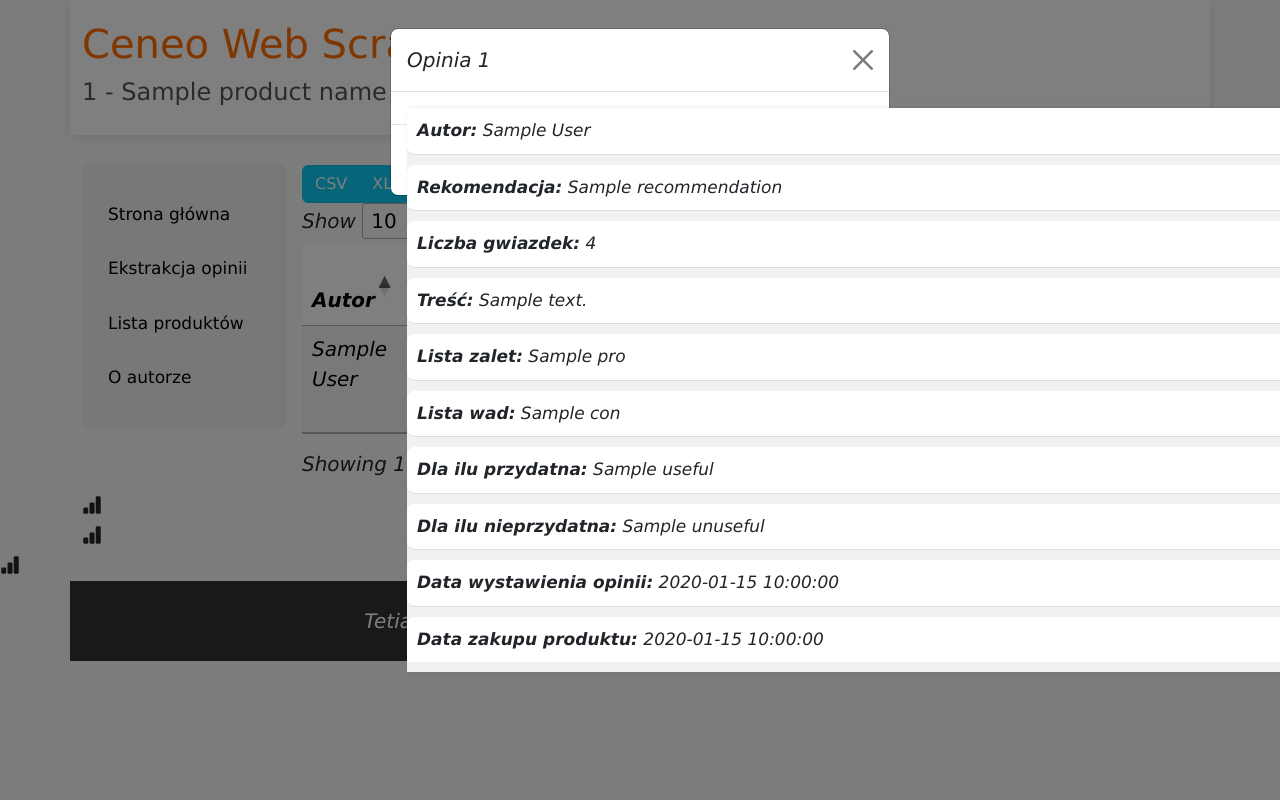
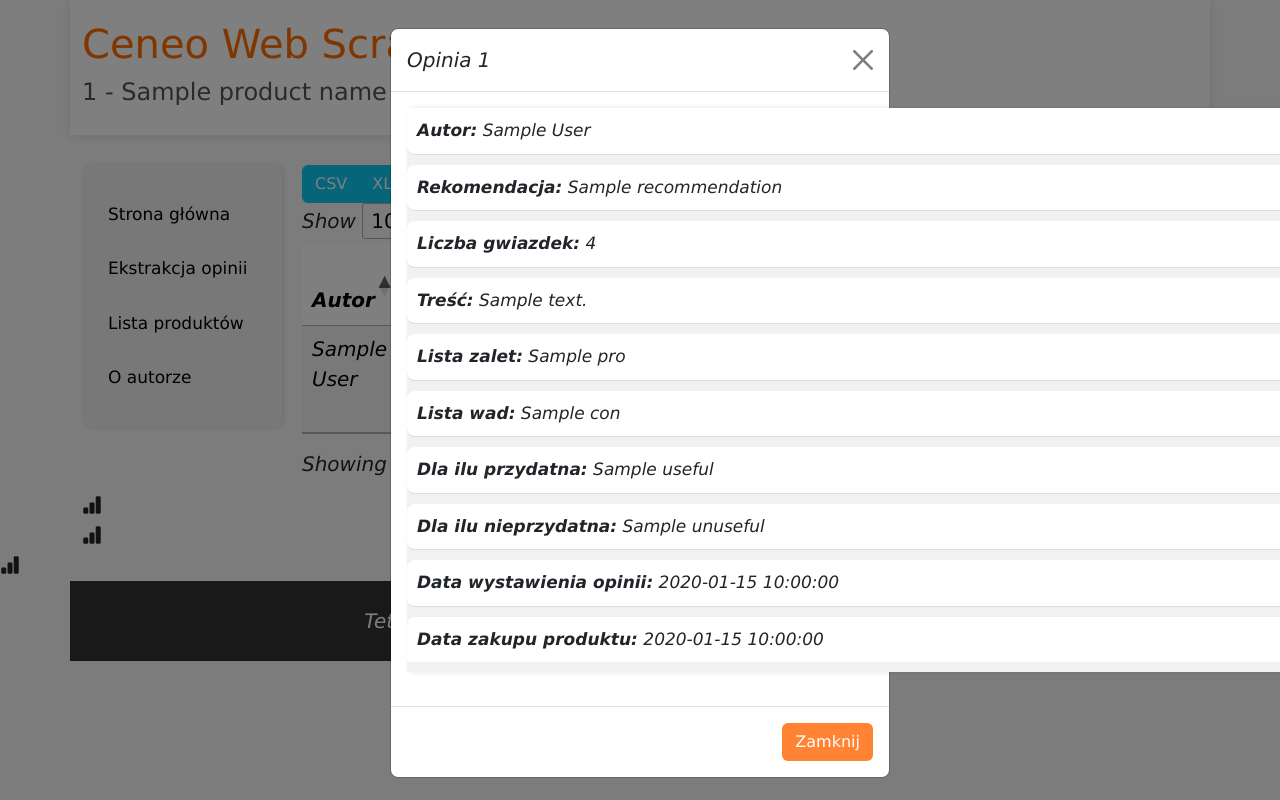
Before and after one commit to TetianaBolyukh/CeneoWebScraper, a Flask app: template app/templates/product.html in a window 1280 px wide, after a click that opens the changed part. Run offline with Flask 3, Linux system fonts and the light colour scheme; the template is opened without the code that fills it: most values are stand-ins (such as "Sample title", 1, 10 or a date in 2020); some libraries are stand-ins or nearby versions.

Commit message:
2025.06.26 TB

```diff
--- a/app/static/style.css
+++ b/app/static/style.css
@@ -199,3 +199,9 @@ footer p {
   background-color: #ff8333;
   color: #fff;
 }
+
+/*Opinion Bar*/
+.modal-content {
+    width: 500px;
+    height: 750px;
+}
```
